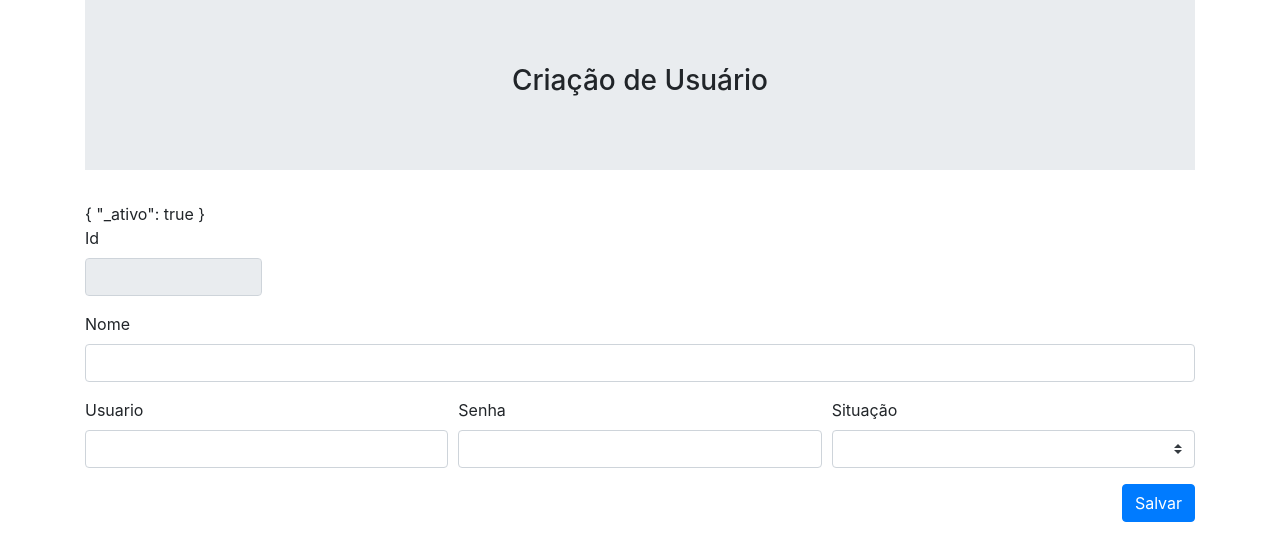
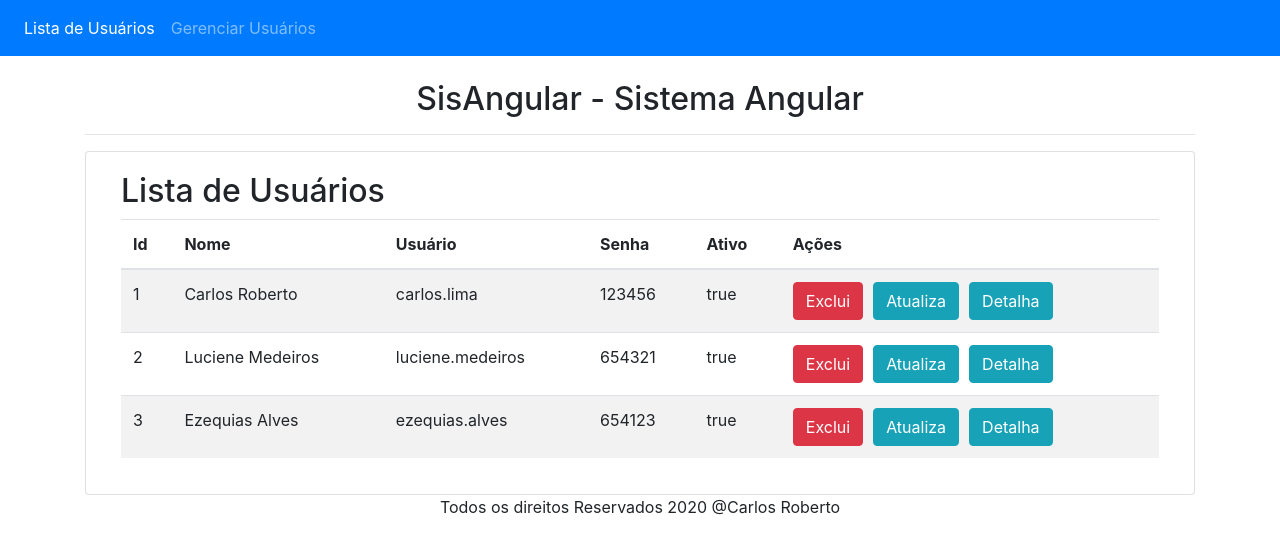
Before and after one commit to CarlosRobertoMedeiros/frontend-javaguides-crud, an Angular app: page /usuarios in a window 1280 px wide. Shown: the top 560 px of the page. Built offline with nearby package versions, Linux system fonts and the light colour scheme.

Commit message:
Atualizaçao do Sistema

```diff
--- /dev/null
+++ b/src/app/app-routing.module.ts
@@ -0,0 +1,21 @@
+import { NgModule } from '@angular/core';
+import { CommonModule } from '@angular/common';
+import { Routes, RouterModule } from '@angular/router';
+import { ListaUsuarioComponent } from './lista-usuario/lista-usuario.component';
+import { CriaUsuarioComponent } from './cria-usuario/cria-usuario.component';
+
+const rotas: Routes = [
+    {path: 'usuarios', component:ListaUsuarioComponent},
+    {path: 'usuarios/add', component:CriaUsuarioComponent}
+]
+
+
+@NgModule({
+  declarations: [],
+  imports: [
+    CommonModule,
+    RouterModule.forRoot(rotas)
+  ],
+  exports: [RouterModule]
+})
+export class AppRoutingModule { }
--- a/src/app/app.component.html
+++ b/src/app/app.component.html
@@ -1,2 +1,31 @@
 <!-- <app-lista-usuario></app-lista-usuario> -->
-<app-cria-usuario></app-cria-usuario>
+<!--<app-cria-usuario></app-cria-usuario> -->
+
+<nav class="navbar navbar-expand-sm bg-primary navbar-dark">
+    <!-- Links -->
+    <ul class="navbar-nav">
+      <li class="nav-item">
+        <a routerLink="usuarios" class="nav-link" routerLinkActive="active">Lista de Usuários</a>
+      </li>
+      <li class="nav-item">
+        <a routerLink="usuarios/add" class="nav-link" routerLinkActive="active">Gerenciar Usuários</a>
+      </li>
+    </ul>
+</nav>
+<div class="container">
+    <br>
+    <h2 style="text-align: center;">{{title}}</h2>
+    <hr>
+    <div class="card">
+      <div class="card-body">
+            <router-outlet></router-outlet>
+      </div>
+    </div>
+
+  <footer class="footer">
+    <div class="container">
+        <div class="text-center">Todos os direitos Reservados 2020 @Carlos Roberto</div>
+    </div>
+  </footer>
+
+</div>
--- a/src/app/app.component.ts
+++ b/src/app/app.component.ts
@@ -6,5 +6,5 @@ import { Component } from '@angular/core';
   styleUrls: ['./app.component.css']
 })
 export class AppComponent {
-  title = 'frontend-javaguides-crud';
+  title = 'SisAngular - Sistema Angular';
 }
--- a/src/app/app.module.ts
+++ b/src/app/app.module.ts
@@ -6,6 +6,7 @@ import { AppComponent } from './app.component';
 import { CriaUsuarioComponent } from './cria-usuario/cria-usuario.component';
 import { ListaUsuarioComponent } from './lista-usuario/lista-usuario.component';
 import { DetalheUsuarioComponent } from './detalhe-usuario/detalhe-usuario.component';
+import { AppRoutingModule } from './app-routing.module';
 
 @NgModule({
   declarations: [
@@ -16,7 +17,8 @@ import { DetalheUsuarioComponent } from './detalhe-usuario/detalhe-usuario.compo
   ],
   imports: [
     BrowserModule,
-    FormsModule
+    FormsModule,
+    AppRoutingModule
   ],
   providers: [],
   bootstrap: [AppComponent]
--- a/src/app/cria-usuario/cria-usuario.component.html
+++ b/src/app/cria-usuario/cria-usuario.component.html
@@ -1,14 +1,12 @@
 <div class="container">
 
-    <div class="jumbotron jumbotron-fluid">
-        <div class="container">
-            <h3 class="text-center">Criação de Usuário</h3>
-        </div>
+    <div class="panel-heading">
+        <h2>Criação de Usuário</h2>
     </div>
 
-    <form #usuarioForm="ngForm" (ngSubmit)="salvar(usuarioForm)">
 
-            {{_usuario | json}}
+    <div class="panel-body">
+    <form #usuarioForm="ngForm" (ngSubmit)="onSubmit(usuarioForm)">
 
             <fieldset disabled>
                 <div class="form-row">
@@ -39,8 +37,8 @@
                     <label class="form-control-label" for="situacao">Situação</label>
                     <select class="custom-select" name="situacao" required [(ngModel)]="_usuario.ativo">
                         <option value="">Selecione</option>
-                        <option value="1">Ativo</option>
-                        <option value="2">Inativo</option>
+                        <option value=true>Ativo</option>
+                        <option value=false>Inativo</option>
                     </select>
                 </div>
             </div>
@@ -49,5 +47,6 @@
                 <button type="submit" class="btn btn-primary">Salvar</button>
             </div>
     </form>
+    </div>
 
 </div>
--- a/src/app/cria-usuario/cria-usuario.component.ts
+++ b/src/app/cria-usuario/cria-usuario.component.ts
@@ -31,7 +31,7 @@ export class CriaUsuarioComponent implements OnInit {
     this.navegarParaListagem();
   }
 
-  onSubmit() {
+  onSubmit(usuarioForm:NgForm) {
     this._submetido = true;
     this.salvarUsuario();
   }
--- a/src/app/lista-usuario/lista-usuario.component.html
+++ b/src/app/lista-usuario/lista-usuario.component.html
@@ -1,4 +1,4 @@
-<div class="panel panel-primary">
+<div class="container">
     <div class="panel-heading">
       <h2>Lista de Usuários</h2>
     </div>
@@ -23,8 +23,9 @@
                   <td>{{usuario.senha}}</td>
                   <td>{{usuario.ativo}}</td>
                   <td>
-                    <button (click)="excluiUsuario(usuario.id)" class="btn btn-danger">Exclui</button>
-                    <button (click)="detalhaUsuario(usuario.id)" class="btn btn-info" style="margin-left: 10px">Detalha</button>
+                    <button (click)="excluiUsuario(usuario.id)"   class="btn btn-danger">Exclui</button>
+                    <button (click)="atualizaUsuario(usuario)" class="btn btn-info" style="margin-left: 10px">Atualiza</button>
+                    <button (click)="detalhaUsuario(usuario.id)"  class="btn btn-info" style="margin-left: 10px">Detalha</button>
                   </td>
                 </tr>
               </tbody>
--- a/src/app/lista-usuario/lista-usuario.component.ts
+++ b/src/app/lista-usuario/lista-usuario.component.ts
@@ -36,6 +36,10 @@ export class ListaUsuarioComponent implements OnInit {
     return this.usuarioService.getUsuario(id);
   }
 
+  public atualizaUsuario(usuario:Usuario){
+    return this.usuarioService.atualizaUsuario(usuario);
+  }
+
 }
 //TODO: Criar uma lista de usuários no front end
 
--- a/src/app/usuario.service.ts
+++ b/src/app/usuario.service.ts
@@ -1,6 +1,7 @@
 import { Injectable} from '@angular/core';
 
 import { Usuario } from './usuario';
+import { stringify } from 'querystring';
 
 
 @Injectable({
@@ -12,6 +13,7 @@ export class UsuarioService {
   private _usuario2:Usuario = new Usuario();
   private _usuario3:Usuario = new Usuario();
   private _usuarios:Usuario[]= new Array;
+  private static _idInicial:Number = 4;
 
   constructor() { }
 
@@ -66,10 +68,27 @@ export class UsuarioService {
     this._usuarios.splice(index,1);
   }
 
+
+  private criaChavePrimaria(usuario:Usuario){
+    let tamanhoArray:number = this._usuarios.length;
+    usuario.id = ++tamanhoArray;
+  }
+
+
   criaUsuario(usuario:Usuario):any{
     this.VerificaArrayDeUsuarios();
+    this.criaChavePrimaria(usuario);
     this._usuarios.push(usuario);
+  }
 
+  atualizaUsuario(usuario:Usuario){
+    let indice = this._usuarios.findIndex(u =>{
+      u.id ===usuario.id;
+    })
+    if (indice>=0){
+      this._usuarios.splice(indice,1);
+      this._usuarios.splice(indice,0,usuario);
+    }
   }
 
 
--- a/src/index.html
+++ b/src/index.html
@@ -2,7 +2,7 @@
 <html lang="en">
 <head>
   <meta charset="utf-8">
-  <title>FrontendJavaguidesCrud</title>
+  <title>SisAngular - Sistema Angular</title>
   <base href="/">
   <meta name="viewport" content="width=device-width, initial-scale=1">
   <link rel="icon" type="image/x-icon" href="favicon.ico">
```
